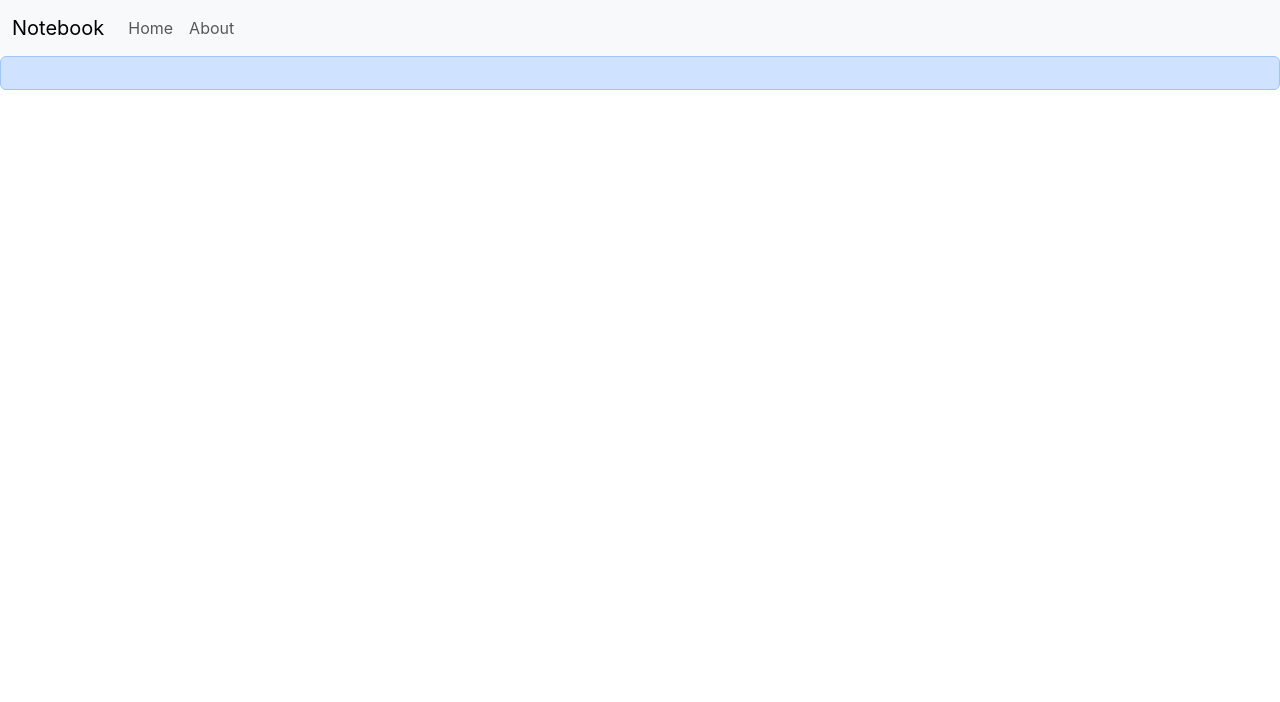
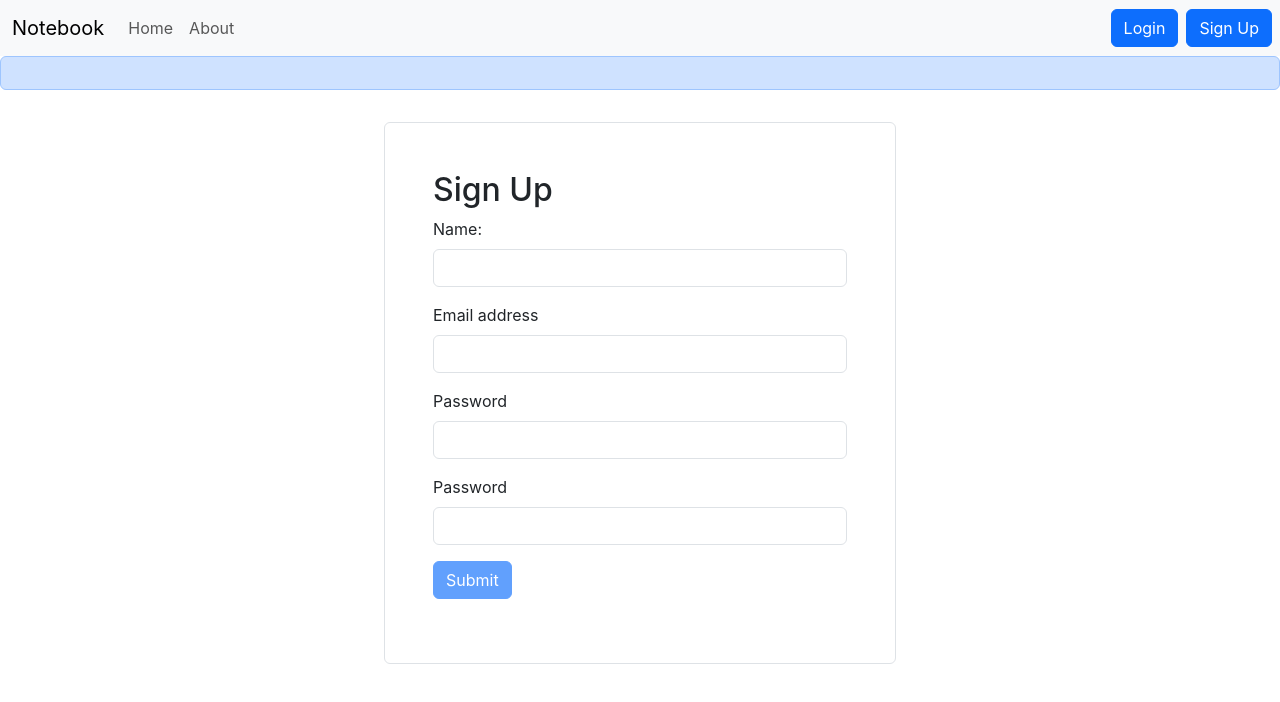
Before and after one commit to Jatin17248/notebook, a React (Create React App) app: page /signup in a window 1280 px wide. Before the commit this address had no page. Shown: the top 702 px of the page. Built offline with nearby package versions, Linux system fonts and the light colour scheme.

Commit message:
added login & signup functionality

```diff
--- a/src/App.js
+++ b/src/App.js
@@ -5,6 +5,8 @@ import Alert from './components/Alert';
 import About from './components/About';
 import { BrowserRouter, Route, Routes } from "react-router-dom";
 import NoteState from './context/notes/NoteState';
+import Login from './components/Login';
+import Signup from './components/Signup';
 
 function App() {
   return (
@@ -25,7 +27,18 @@ function App() {
             path="/"
             element={
               <Home/>}/>
-
+          <Route
+            exact
+            path="/login"
+            element={
+              <Login/>
+              }/>
+              <Route
+            exact
+            path="/signup"
+            element={
+              <Signup/>
+              }/>
         </Routes>
         </div>
       </BrowserRouter>
--- a/src/components/Login.js
+++ b/src/components/Login.js
@@ -0,0 +1,53 @@
+import React, {useState} from 'react';
+import {useNavigate} from 'react-router-dom';
+const host = "http://localhost:4000";
+const Login = () => {
+    const [credentials, setCredentials] = useState({email: "", password: ""});
+    const [formTouch, setFormTouch] = useState(false);
+    const handleChange = (e) =>{
+        setCredentials({...credentials, [e.target.name]: e.target.value});
+        setFormTouch(true);
+    }
+    let navigate = useNavigate();
+    const handleLogin = async(e) =>{
+        e.preventDefault();
+        const url = `${host}/api/auth/login`;
+        const response = await fetch(url, {
+          method: "POST",
+          body: JSON.stringify({
+             "email": credentials.email,
+            "password": credentials.password
+          }),
+          headers: {
+            "Content-Type": "application/json"
+          }
+        });
+        let loginResponse = await response.json();
+        if(loginResponse.success){
+            localStorage.setItem("token", loginResponse.authToken);
+            navigate("/");
+        }
+    }
+  return (
+    <div  className='w-100 h-100 d-flex align-items-center justify-content-center p-2'>
+      <form className="p-5 border rounded my-2" method="post" style={{width: "40vw"}} onSubmit={handleLogin}>
+      <h2>Login</h2><div className="mb-3">
+    <label htmlFor="exampleInputEmail1" className="form-label">Email address</label>
+    <input onChange={handleChange} name="email" type="email" className="form-control" id="exampleInputEmail1" aria-describedby="emailHelp" required/>
+  </div>
+  <div className="mb-3">
+    <label  htmlFor="exampleInputPassword1" className="form-label">Password</label>
+    <input onChange={handleChange} type="password" name="password" className="form-control" id="exampleInputPassword1" required/>
+  </div>
+  {formTouch && ( <div id="emailHelp" className="form-text">
+     {credentials.email === ""?(<p className='text-danger lh-1'>&#10006;Email Can't Be Blank!!</p>):<p></p>}
+{credentials.password === ""?(<p className='text-danger lh-1'>&#10006;Password Can't Be Blank!!</p>):<p></p>}
+{!(credentials.password.length >= 6)?(<p className='text-danger lh-1'>&#10071;Password Should be of Minimum 6 Characters!!</p>):<p></p>}
+  </div>)}
+  <button disabled={credentials.password.length < 6 || credentials.email === "" || credentials.password === ""} type="submit" className="btn btn-primary">Submit</button>
+</form>
+    </div>
+  )
+}
+
+export default Login
--- a/src/components/Navbar.js
+++ b/src/components/Navbar.js
@@ -47,6 +47,12 @@ export default function Navbar() {
             </ul>
           </div>
         </div>
+        <div className="d-flex" style={{whiteSpace: "nowrap"}}>
+
+        <Link to="/login" className="btn btn-primary mx-1 flex-grow-2 ">Login</Link>
+        <Link to="/signup" className="btn btn-primary mx-1 me-2">Sign Up</Link>
+
+      </div>
       </nav>
     </div>
   );
--- a/src/components/Signup.js
+++ b/src/components/Signup.js
@@ -0,0 +1,71 @@
+import React, {useState} from 'react';
+import {useNavigate} from 'react-router-dom';
+const host = "http://localhost:4000";
+
+const Signup = () => {
+  const [credentials, setCredentials] = useState({name: "", email: "", mpassword: "", cpassword: ""});
+  const [formTouch, setFormTouch] = useState(false);
+  const handleChange = (e) =>{
+      setCredentials({...credentials, [e.target.name]: e.target.value});
+      setFormTouch(true);
+  }
+  let navigate = useNavigate();
+  const handleSignup = async(e) =>{
+      e.preventDefault();
+      const url = `${host}/api/auth/createuser`;
+      const response = await fetch(url, {
+        method: "POST",
+        body: JSON.stringify({
+          "name": credentials.name,
+           "email": credentials.email,
+          "password": credentials.mpassword
+        }),
+        headers: {
+          "Content-Type": "application/json"
+        }
+      });
+      let loginResponse = await response.json();
+      if(loginResponse.success){
+        localStorage.setItem("token", loginResponse.authToken);
+        navigate("/");
+    }
+  }
+  return (
+    <div className='w-100 h-100 d-flex align-items-center justify-content-center p-2'>
+<form className="p-5 border rounded my-2" method="post" style={{width: "40vw"}}onSubmit={handleSignup}>
+  <h2>Sign Up</h2>
+    <div className="mb-3">
+    <label htmlFor="name" className="form-label">Name:</label>
+    <input onChange={handleChange} type="text" className="form-control" id="name" name="name" required/>
+  </div>
+  <div className="mb-3">
+    <label htmlFor="exampleInputEmail1" className="form-label">Email address</label>
+    <input name="email" onChange={handleChange} type="email" className="form-control" id="exampleInputEmail1" aria-describedby="emailHelp" required/>
+
+  </div>
+  <div className="mb-3">
+    <label htmlFor="exampleInputPassword1" className="form-label">Password</label>
+    <input name="mpassword" onChange={handleChange} type="password" className="form-control" id="exampleInputPassword1" required/>
+  </div>
+  <div className="mb-3">
+    <label htmlFor="exampleInputPassword2" className="form-label">Password</label>
+    <input name="cpassword" onChange={handleChange} type="password" className="form-control" id="exampleInputPassword2" required/>
+  </div>
+ {formTouch && ( <div id="emailHelp" className="form-text">
+    {credentials.mpassword === ""?<p></p>:(credentials.cpassword === credentials.mpassword ?<p className='text-success'>&#10004; Password and Confirm Password Are Same!</p>:<p className='text-danger'>&#10006;Password and Confirm Password Are Not Same!</p>)}
+  {credentials.email === ""?(<p className='text-danger lh-1'>&#10006;Email Can't Be Blank!!</p>):<p></p>}
+{credentials.name === ""?(<p className='text-danger lh-1'>&#10006;Name Can't Be Blank!!</p>):<p></p>}
+{credentials.mpassword === ""?(<p className='text-danger lh-1'>&#10006;Password Can't Be Blank!!</p>):<p></p>}
+{!(credentials.name.length >= 3)?(<p className='text-danger lh-1'>&#10071;Name Should be of Minimum 3 Characters!!</p>):<p></p>}
+{!(credentials.mpassword.length >= 6)?(<p className='text-danger lh-1'>&#10071;Password Should be of Minimum 6 Characters!!</p>):<p></p>}
+  </div>)}
+  <div className="mb-3 ">
+  <button disabled={credentials.name.length < 3 || credentials.mpassword.length < 6 || credentials.email === "" || credentials.name === "" || credentials.mpassword === "" || credentials.cpassword !== credentials.mpassword} type="submit" className="btn btn-primary">Submit</button>
+  </div>
+</form>
+
+    </div>
+  )
+}
+
+export default Signup
```
